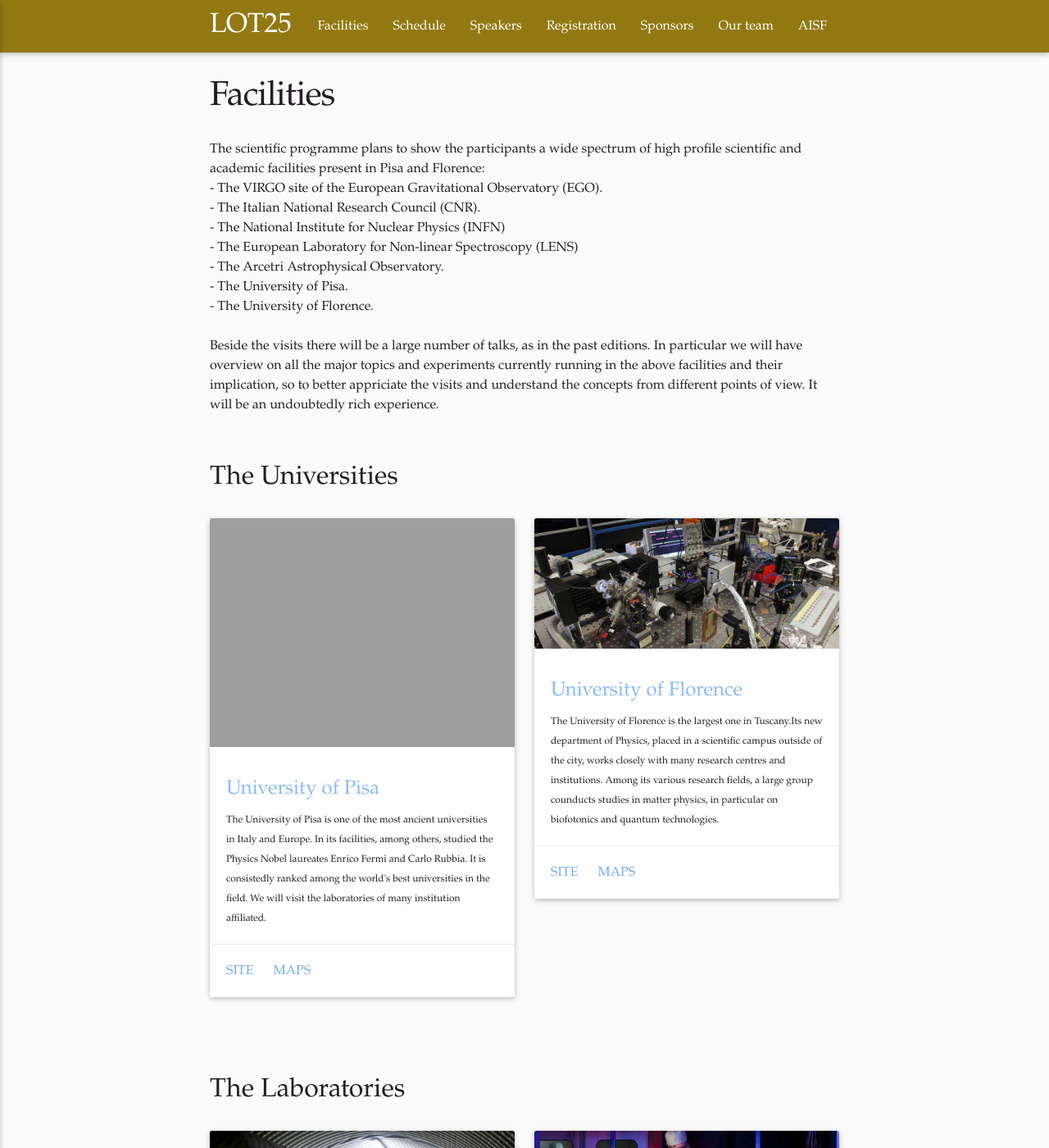
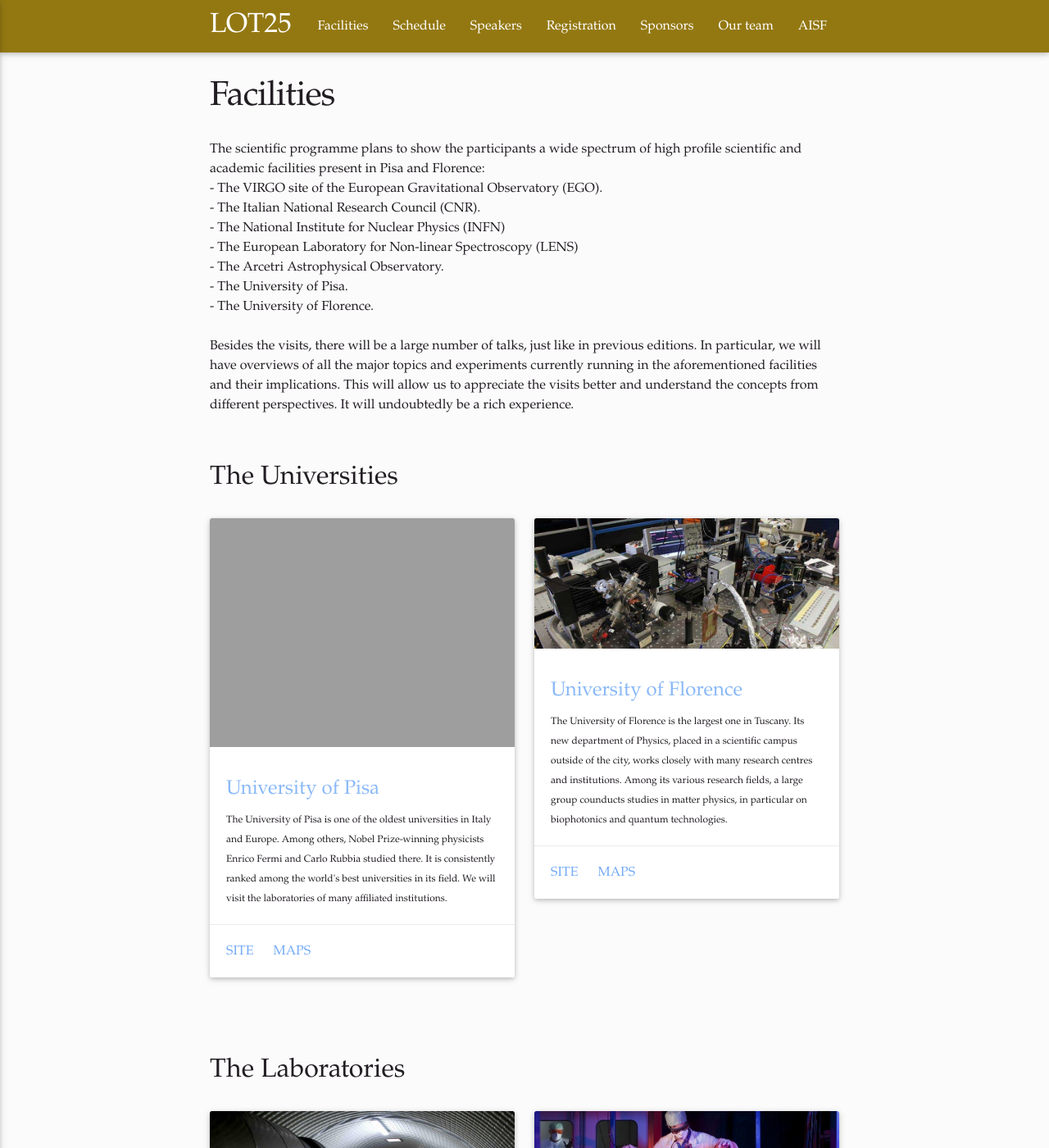
Before and after one commit to ai-sf/lot, a Jekyll site: the page built from facilities.html, in a window 1280 px wide and 1400 px high. Shown: the whole window at 82% size. Built offline with Jekyll 4.4.1, drawn with Linux system fonts in a browser that asks for light colours; nearby versions of some CDN libraries; some web fonts are replaced; some of the changed text lies outside the part shown.

Commit message:
Update facilities.yml

```diff
--- a/_data/facilities.yml
+++ b/_data/facilities.yml
@@ -15,17 +15,18 @@ intro: "The scientific programme plans to show the participants a wide spectrum
   - The University of Florence.
 <br>
 <br>
-Beside the visits there will be a large number of talks, as in the past editions. In particular we will have overview on all the major topics and experiments currently running in the above facilities and their implication, so to better appriciate the visits and understand the concepts from different points of view. It will be an undoubtedly rich experience."
+Besides the visits, there will be a large number of talks, just like in previous editions. In particular, we will have overviews of all the major topics and experiments currently running in the aforementioned facilities and their implications. This will allow us to appreciate the visits better and understand the concepts from different perspectives. It will undoubtedly be a rich experience."
+
 
 university:
   - img: img/facilities/IMG_-_46.jpg
     title: University of Pisa
-    descr: "The University of Pisa is one of the most ancient universities in Italy and Europe. In its facilities, among others, studied the Physics Nobel laureates Enrico Fermi and Carlo Rubbia. It is consistedly ranked among the world's best universities in the field. We will visit the laboratories of many institution affiliated."
+    descr: "The University of Pisa is one of the oldest universities in Italy and Europe. Among others, Nobel Prize-winning physicists Enrico Fermi and Carlo Rubbia studied there. It is consistently ranked among the world's best universities in its field. We will visit the laboratories of many affiliated institutions."
     site: "http://www.df.unipi.it"
     map: "https://www.google.es/maps/place/Largo+Bruno+Pontecorvo,+56127+Pisa+PI,+Italy/@43.7199988,10.4051688,17z/data=!3m1!4b1!4m5!3m4!1s0x12d591bca16a42c9:0x1b68e0b23702261a!8m2!3d43.7199949!4d10.4073628?hl=en"
   - img: img/facilities/unifi.jpg
     title: University of Florence
-    descr: "The University of Florence is the largest one in Tuscany.Its new department of Physics, placed in a scientific campus outside of the city, works closely with many research centres and institutions. Among its various research fields, a large group counducts studies in matter physics, in particular on biofotonics and quantum technologies."
+    descr: "The University of Florence is the largest one in Tuscany. Its new department of Physics, placed in a scientific campus outside of the city, works closely with many research centres and institutions. Among its various research fields, a large group counducts studies in matter physics, in particular on biophotonics and quantum technologies."
     site: "http://www.fisica.unifi.it/"
     map: "https://www.google.es/maps/place/Universita+degli+Studi+di+Firenze+-+Dipartimento+di+Fisica+e+Astronomia/@43.7987785,11.1910547,13z/data=!4m8!1m2!2m1!1suniversita+firen%3Ce+fisica!3m4!1s0x132a57a4e0d17979:0x8d8972ad41a1449c!8m2!3d43.8198012!4d11.1925551?hl=en"
 
@@ -47,7 +48,7 @@ accomodation:
 science:
   - img: img/facilities/VIRGO.jpg
     title: VIRGO
-    descr: "VIRGO is a gravitational wave detector consisting of a massive Michelson laser interferometer. It is part of the collaboration that last year discovered Gravitational Waves."
+    descr: "The VIRGO interferometer hosted by the European Gravitational Observatory (EGO) is a gravitational wave detector consisting of a massive Michelson laser interferometer. It is part of the collaboration that recently discovered Gravitational Waves."
     site: "http://www.virgo-gw.eu"
     map: "https://www.google.es/maps/place/European+Gravitational+Observatory/@43.6313851,10.5023022,17z/data=!3m1!4b1!4m5!3m4!1s0x12d58c5d47067c71:0x50cbf460a97d724c!8m2!3d43.6313812!4d10.5044962?hl=en"
 
@@ -57,7 +58,7 @@ science:
     site: "http://www.lens.unifi.it"
     map: "https://www.google.es/maps/place/LENS/@43.8188678,11.190617,17z/data=!3m1!4b1!4m5!3m4!1s0x132a57a4fe34cce3:0x798b7fd7cf268883!8m2!3d43.818864!4d11.192811?hl=en"
 
-  - img: img/facilities/INFN.jpg
+  - img: img/facilities/INFN2.jpg
     title: INFN
     descr: "The National Institute for Nuclear Physics is been for over 70 years active in the research of nuclear and fundamental physics, but its study fields broadened over time and now it collaborates on many other national and international projects. It is the perfect meeting point for experimental and theoretical physics."
     site: "https://www.pi.infn.it/"
```
